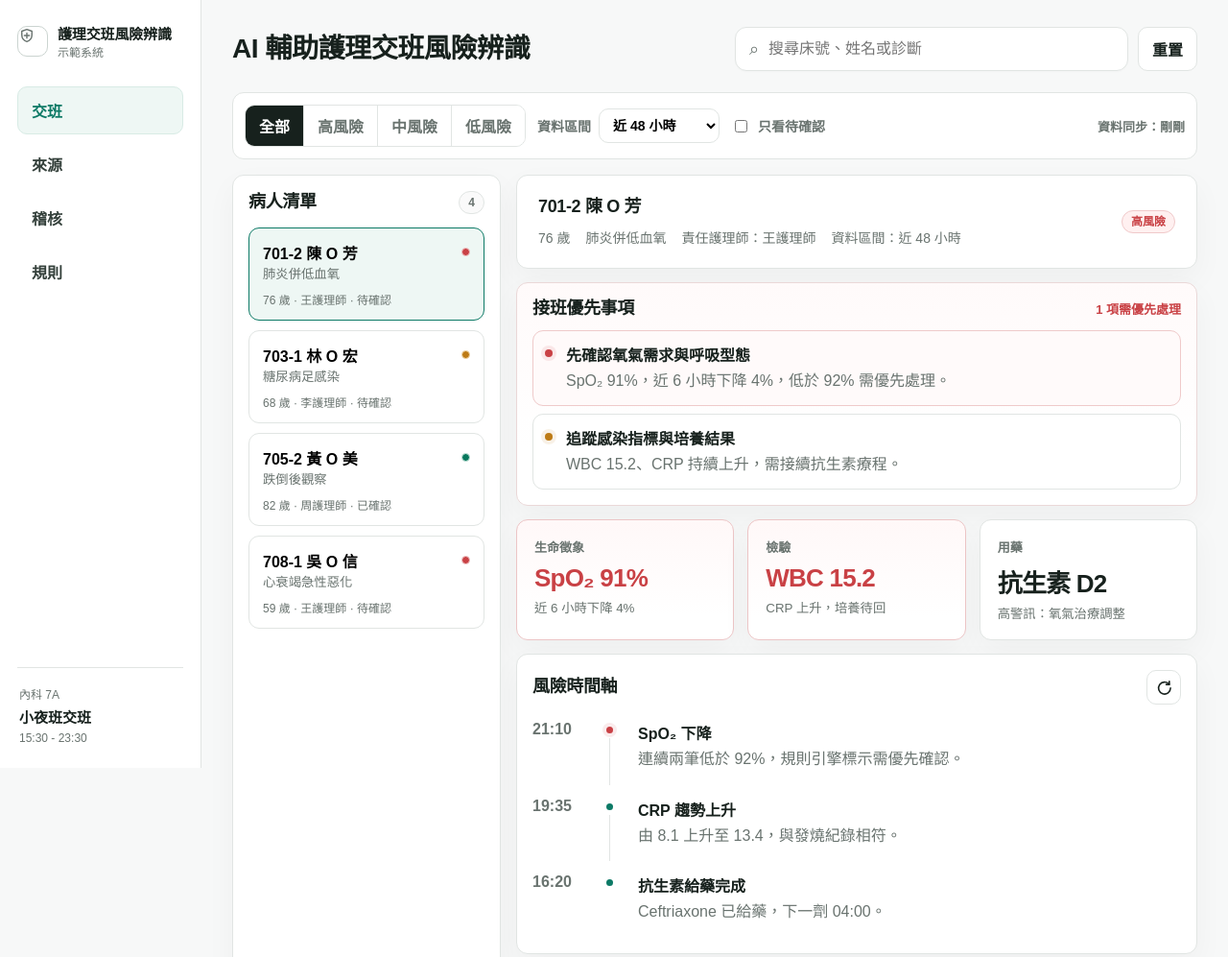
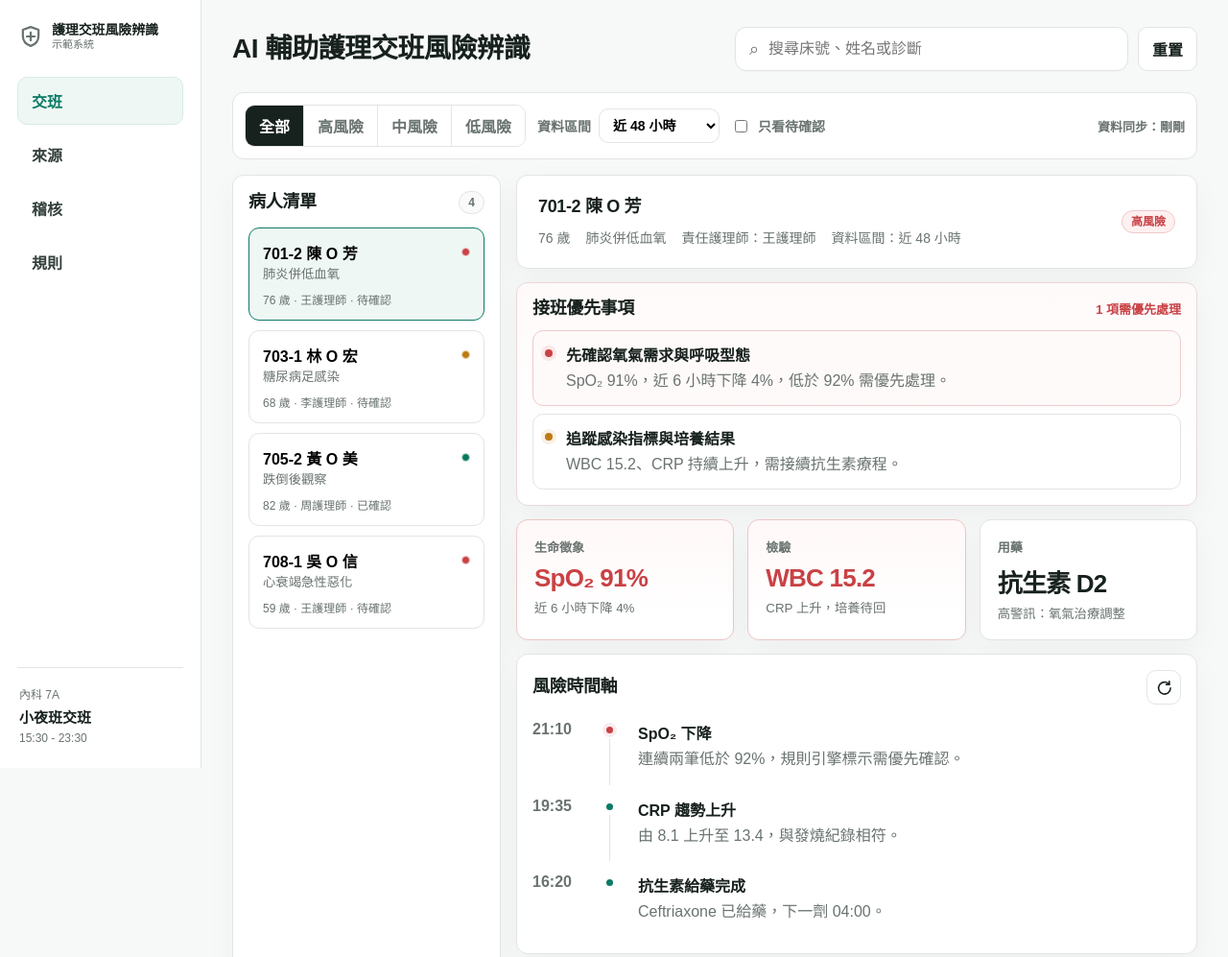
Before and after one commit to yangszwei/demo-nursing-handoff, a plain HTML site: page index.html in a window 1280 px wide. Shown: the top 997 px of the page at 96% size. Drawn offline with Linux system fonts and the light colour scheme.

Commit message:
fix: remove brand icon border

```diff
--- a/styles.css
+++ b/styles.css
@@ -68,17 +68,17 @@ button {
 .brand-mark {
   display: flex;
   align-items: center;
-  gap: 10px;
+  gap: 8px;
 }
 
 .brand-icon {
   display: inline-grid;
-  width: 32px;
-  height: 32px;
+  width: 28px;
+  height: 28px;
   place-items: center;
-  border: 1px solid var(--line-strong);
-  border-radius: 10px;
-  background: #fff;
+  border: 0;
+  border-radius: 0;
+  background: transparent;
   color: var(--accent);
   flex: 0 0 auto;
 }
@@ -93,8 +93,8 @@ button {
 }
 
 .brand-icon svg {
-  width: 18px;
-  height: 18px;
+  width: 100%;
+  height: 100%;
 }
 
 .icon-button svg {
@@ -108,13 +108,15 @@ button {
 }
 
 .brand-mark strong {
-  font-size: 15px;
+  font-size: 14px;
+  line-height: 1.08;
   letter-spacing: -0.01em;
 }
 
 .brand-mark span {
   color: var(--muted);
-  font-size: 12px;
+  font-size: 11px;
+  line-height: 1.1;
 }
 
 .rail-nav {
```
